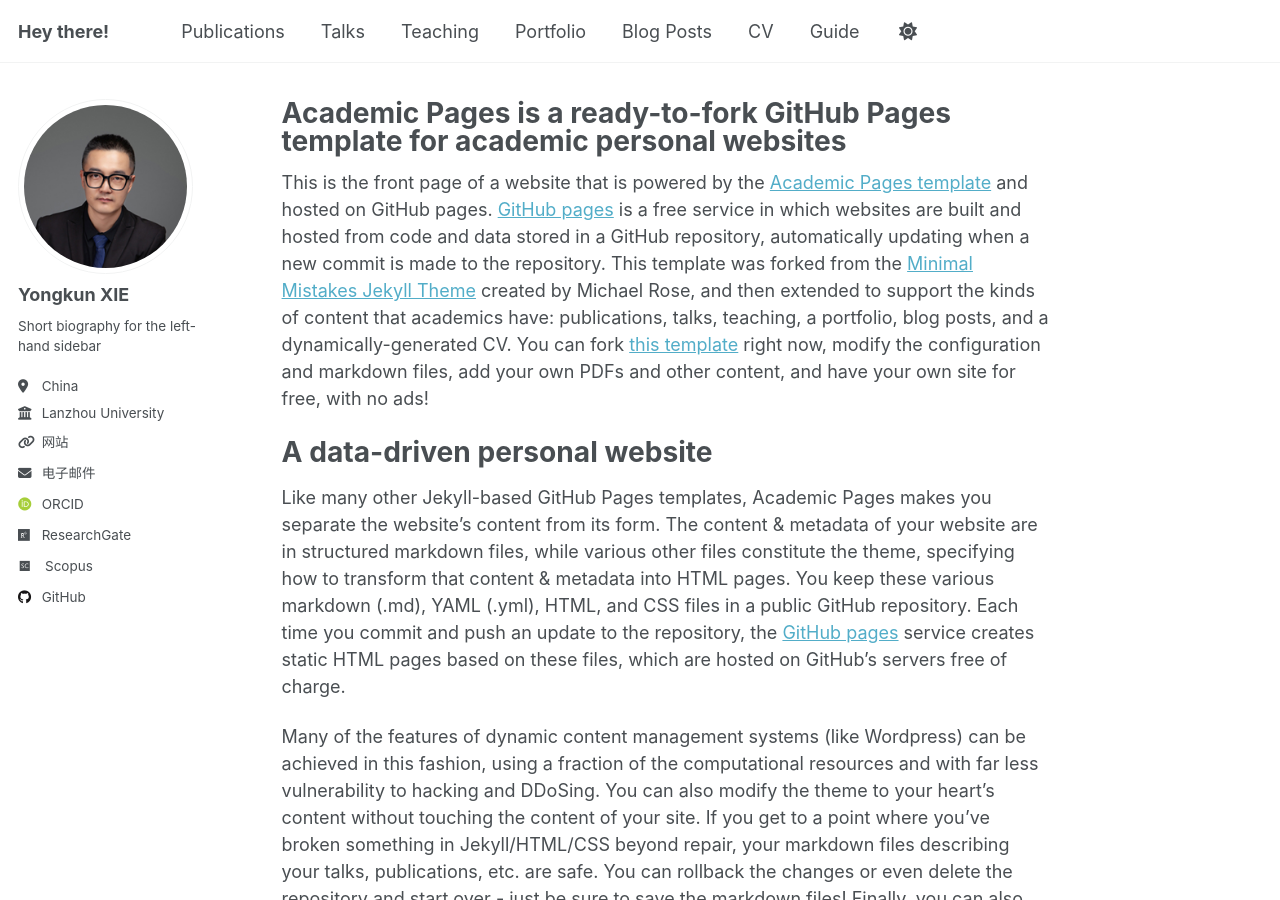
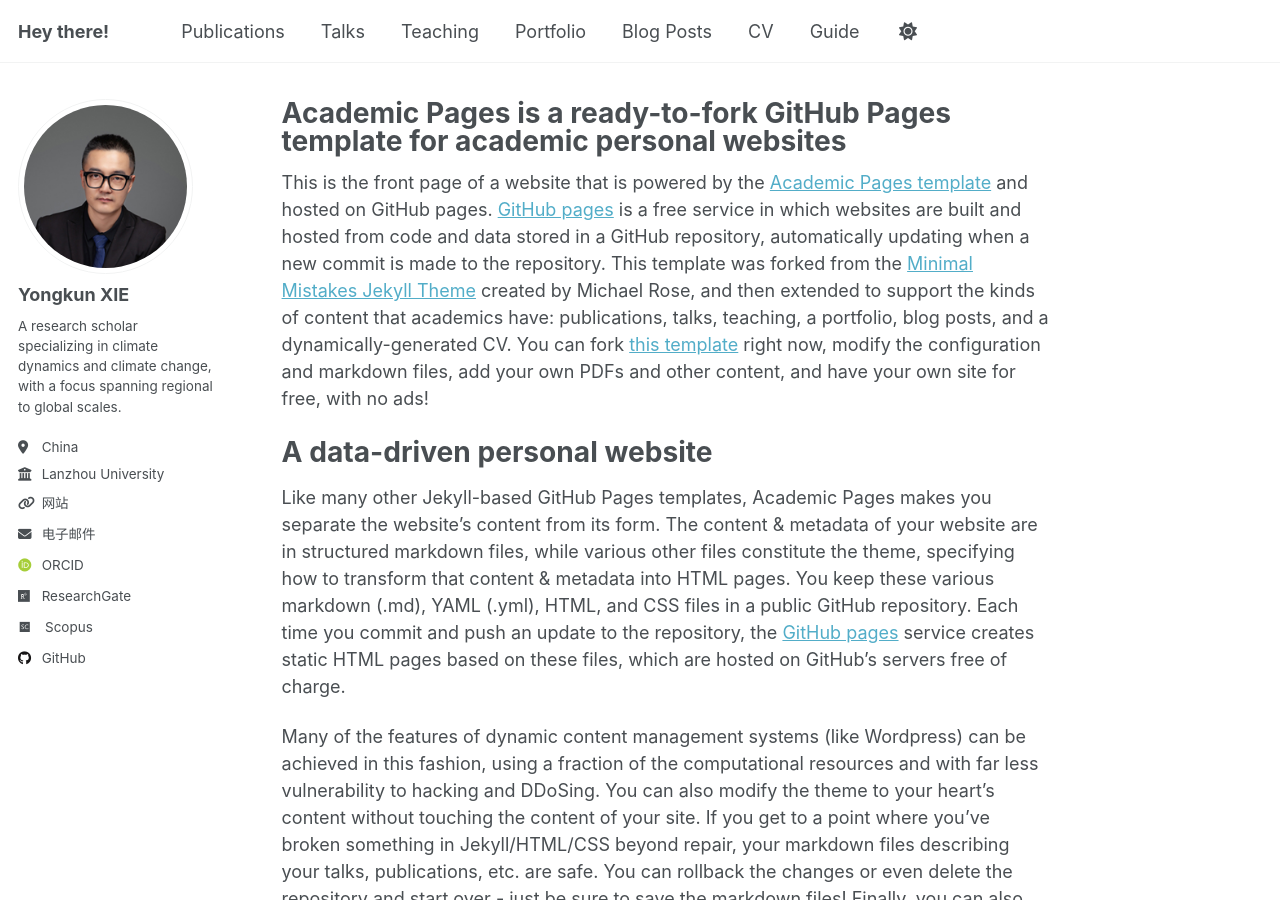
Before and after one commit to yongkunxie/yongkunxie.github.io, a Jekyll site: the page built from _pages/about.md, in a window 1280 px wide and 900 px high. Built offline with Jekyll 4.4.1, drawn with Linux system fonts in a browser that asks for light colours; some web fonts are replaced.

Commit message:
Update _config.yml

```diff
--- a/_config.yml
+++ b/_config.yml
@@ -12,7 +12,7 @@ site_theme               : "default"
 title                    : "Hey there!"
 title_separator          : "-"
 name                     : &name "Yongkun Xie"
-description              : &description "I am a research scholar specializing in climate dynamics and climate change, with a focus spanning regional to global scales. For instance, I study the climate-modifying effects of the Tibetan Plateau"
+description              : &description ""
 url                      : "https://yongkunxie.github.io"
 baseurl                  : "" # the subpath of your site, e.g. "/blog"
 repository               : "academicpages/academicpages.github.io"
@@ -25,7 +25,7 @@ author:
   avatar           : "github.png"
   name             : "Yongkun XIE"
   pronouns         : # example: "she/her"
-  bio              : "Short biography for the left-hand sidebar"
+  bio              : "A research scholar specializing in climate dynamics and climate change, with a focus spanning regional to global scales."
   location         : "China"
   employer         : "Lanzhou University"
   uri              : "http://ciwes.lzu.edu.cn/info/1070/1455.htm"
```
